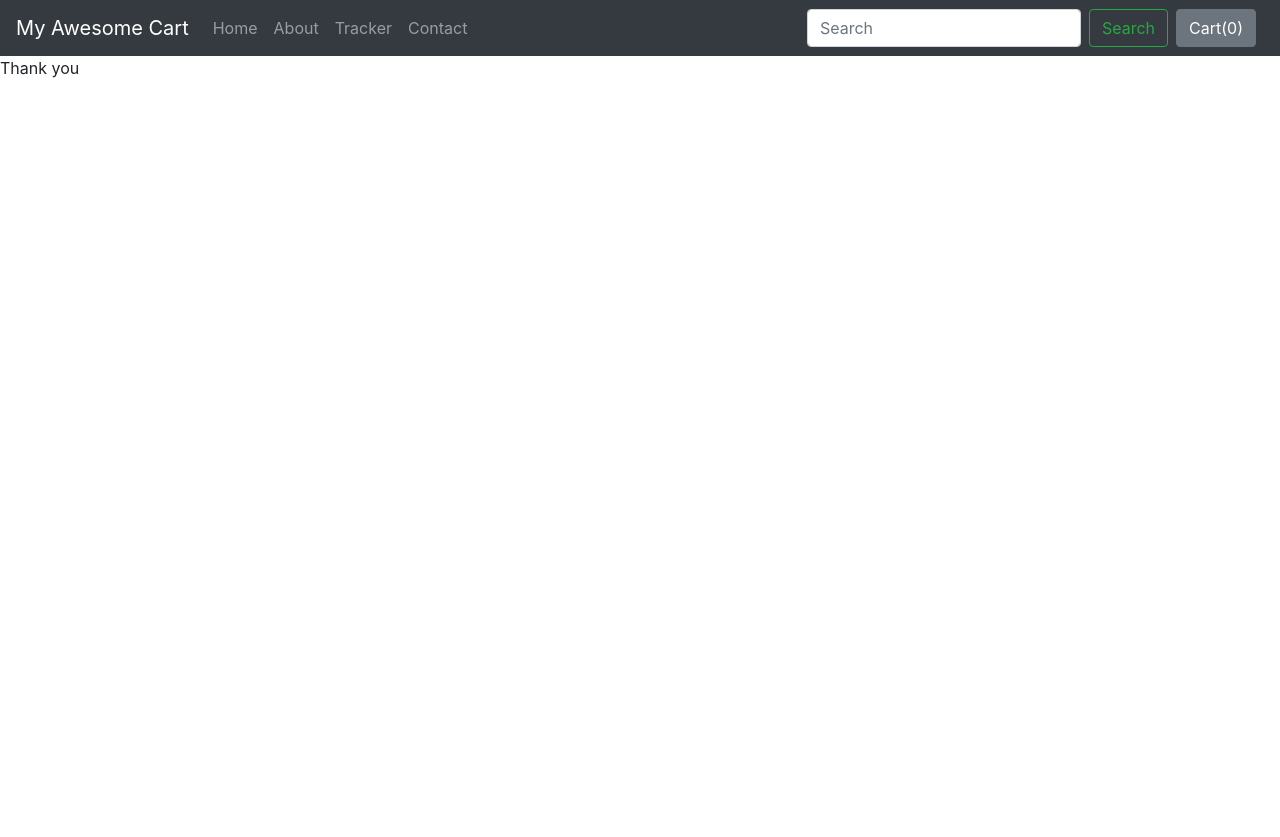
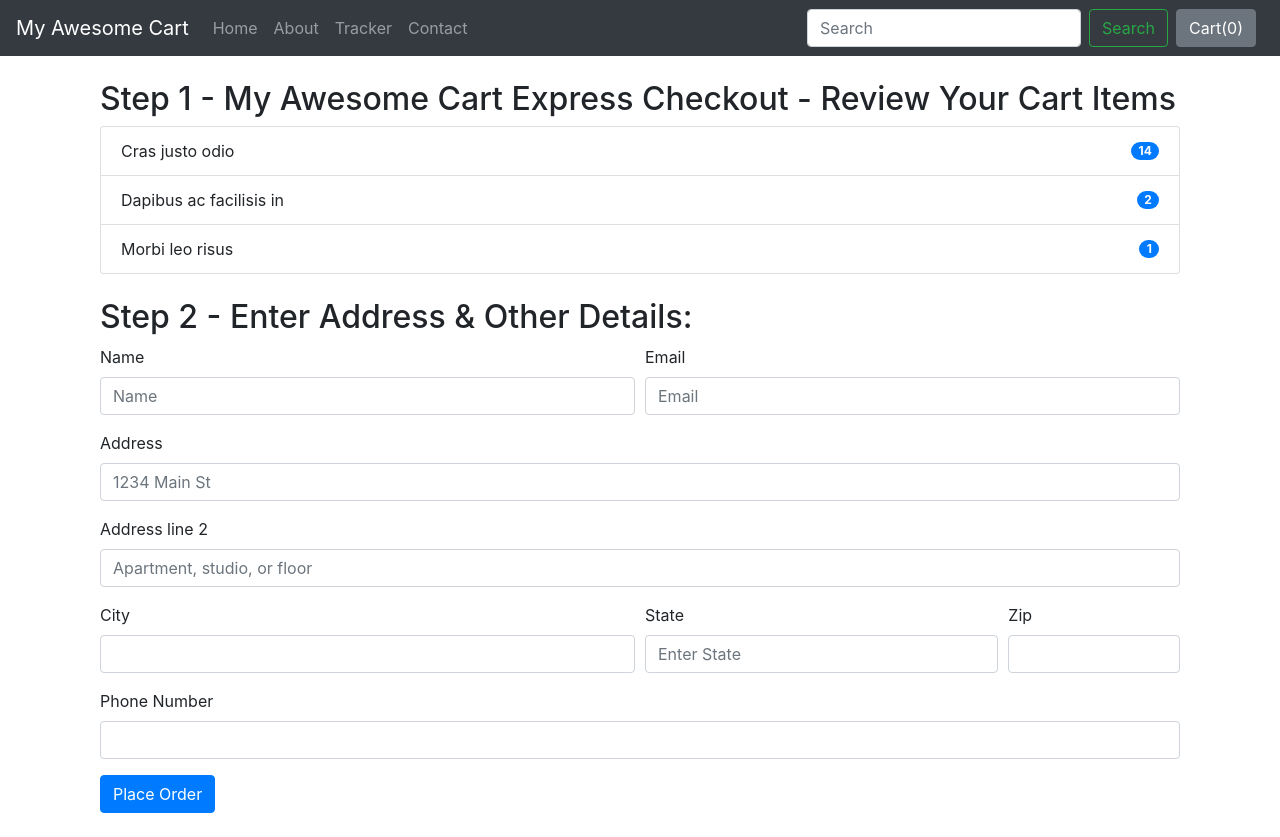
Before and after one commit to JalalAmeerzai/Django-Ecommerce-Website, a Django app: page /checkout/ in a window 1280 px wide. Before the commit the page ends 78 px from the top, so only its background shows below. Run offline with Django 3.2, Linux system fonts and the light colour scheme; some libraries are stand-ins or nearby versions.

Commit message:
Updated popover with many features such as checkout and clear cart

```diff
--- a/shopapp/templates/shopapp/basic.html
+++ b/shopapp/templates/shopapp/basic.html
@@ -41,7 +41,7 @@
       <input class="form-control mr-sm-2" type="search" placeholder="Search" aria-label="Search">
       <button class="btn btn-outline-success my-2 my-sm-0" type="submit">Search</button>
     </form>
-    <button type="button" class="btn btn-secondary mx-2" id="popcart" data-container="body" data-toggle="popover" data-placement="bottom" data-html="true" data-content="Vivamus
+    <button type="button" class="btn btn-secondary mx-2" id="popcart" data-container="body" data-toggle="popover" data-placement="bottom" data-html="true" data-timeout="2000" data-content="Vivamus
 sagittis lacus vel augue laoreet rutrum faucibus.">
       Cart(<span id="cart">0</span>)
     </button>
@@ -82,7 +82,7 @@ sagittis lacus vel augue laoreet rutrum faucibus.">
         }
 
         // If the add to cart button is clicked, add/increment the item
-        $('.cart').bind( "click", function(){
+        $('.divpr').on('click', 'button.cart', function(){
           var idstr = this.id.toString();
           if (cart[idstr] !=undefined){
             cart[idstr] = cart[idstr] + 1;
@@ -91,11 +91,46 @@ sagittis lacus vel augue laoreet rutrum faucibus.">
             cart[idstr] = 1;
           }
           updateCart(cart);
+          updatePopover(cart);
         });
 
         //Initializing popover for cart
         $('#popcart').popover();
-        document.getElementById("popcart").setAttribute('data-content', '<h5>Your Cart Items</h5>');
+        updatePopover(cart)
+        function updatePopover(cart)
+        {
+
+            var popStr = "";
+            popStr = popStr + "<h6> Cart for your items in my shopping cart </h6><div class='mx-2 my-2'>";
+            var i = 1;
+            for (var item in cart){
+                popStr = popStr + "<b>" + i + "</b>. ";
+                popStr = popStr + document.getElementById('name' + item).innerHTML.slice(0, 19) + "... Qty: " + cart[item] + '<br>';
+                i = i+1;
+            }
+            popStr = popStr + "</div>"
+            if(Object.keys(cart).length !== 0){
+              popStr = popStr + "</div> <a href='/checkout'><button class='btn btn-primary' id ='checkout'>Checkout</button></a> <button class='btn btn-primary' onclick='clearCart()' id ='clearCart'>Clear Cart</button>"
+            }
+
+            document.getElementById('popcart').setAttribute('data-content', popStr);
+
+        }
+
+
+        //Clear Cart
+        function clearCart() {
+            cart = JSON.parse(localStorage.getItem('cart'));
+            for (var item in cart) {
+                document.getElementById('div' + item).innerHTML = '<button id="' + item + '" class="btn btn-primary cart">Add To Cart</button>'
+            }
+            localStorage.clear();
+            cart = {};
+            updatePopover(cart);
+            updateCart(cart);
+            $('#popcart').popover("hide");
+        }
+
 
         //UpdateCart Function
         function updateCart(cart) {
@@ -114,12 +149,8 @@ sagittis lacus vel augue laoreet rutrum faucibus.">
               document.getElementById("cart").innerHTML = eval(Object.values(cart).join('+'))
             }
 
-
         }
         // If plus or minus button is clicked, change the cart as well as the display value
-
-
-
         $('.divpr').on("click", "button.minus", function() {
             a = this.id.slice(7, );
             cart['pr' + a] = cart['pr' + a] - 1;
@@ -129,18 +160,8 @@ sagittis lacus vel augue laoreet rutrum faucibus.">
               delete cart['pr' + a]
               document.getElementById('divpr' + a).innerHTML = "<button id='pr"+a+"' class='btn btn-primary cart'>Add to Cart</button>"
               //re-adding the cart click functionality
-              $('.cart').unbind();
-              $('.cart').bind( "click", function(){
-                var idstr = this.id.toString();
-                if (cart[idstr] !=undefined){
-                  cart[idstr] = cart[idstr] + 1;
-                }
-                else{
-                  cart[idstr] = 1;
-                }
-                updateCart(cart);
-              });
             }
+            updatePopover(cart);
             updateCart(cart);
         });
         $('.divpr').on("click", "button.plus", function() {
@@ -148,6 +169,7 @@ sagittis lacus vel augue laoreet rutrum faucibus.">
             cart['pr' + a] = cart['pr' + a] + 1;
             document.getElementById('valpr' + a).innerHTML = cart['pr' + a];
             updateCart(cart);
+            updatePopover(cart);
         });
       </script>
     {% endblock %}
--- a/shopapp/templates/shopapp/checkout.html
+++ b/shopapp/templates/shopapp/checkout.html
@@ -1,4 +1,70 @@
 {% extends 'shopapp/basic.html' %}
 
 {% block title%}Checkout - eCom{% endblock %}
-{% block body %}Thank you{% endblock %}
+
+
+{% block body %}
+<div class="container">
+    <div class="col my-4">
+        <h2>Step 1 - My Awesome Cart Express Checkout - Review Your Cart Items</h2>
+        <div id="items">
+            <ul class="list-group">
+                <li class="list-group-item d-flex justify-content-between align-items-center">
+                    Cras justo odio
+                    <span class="badge badge-primary badge-pill">14</span>
+                </li>
+                <li class="list-group-item d-flex justify-content-between align-items-center">
+                    Dapibus ac facilisis in
+                    <span class="badge badge-primary badge-pill">2</span>
+                </li>
+                <li class="list-group-item d-flex justify-content-between align-items-center">
+                    Morbi leo risus
+                    <span class="badge badge-primary badge-pill">1</span>
+                </li>
+            </ul>
+        </div>
+    </div>
+    <div class="col my-4">
+        <h2>Step 2 - Enter Address & Other Details:</h2>
+        <form>
+            <div class="form-row">
+                <div class="form-group col-md-6">
+                    <label for="inputname">Name</label>
+                    <input type="name" class="form-control" id="inputname" placeholder="Name">
+                </div>
+                <div class="form-group col-md-6">
+                    <label for="inputEmail4">Email</label>
+                    <input type="email" class="form-control" id="inputEmail4" placeholder="Email">
+                </div>
+            </div>
+            <div class="form-group">
+                <label for="inputAddress">Address</label>
+                <input type="text" class="form-control" id="inputAddress" placeholder="1234 Main St">
+            </div>
+            <div class="form-group">
+                <label for="inputAddress2">Address line 2</label>
+                <input type="text" class="form-control" id="inputAddress2" placeholder="Apartment, studio, or floor">
+            </div>
+            <div class="form-row">
+                <div class="form-group col-md-6">
+                    <label for="inputCity">City</label>
+                    <input type="text" class="form-control" id="inputCity">
+                </div>
+                <div class="form-group col-md-4">
+                    <label for="inputState">State</label>
+                    <input type="text" class="form-control" id="inputAddress2" placeholder="Enter State">
+                </div>
+                <div class="form-group col-md-2">
+                    <label for="inputZip">Zip</label>
+                    <input type="text" class="form-control" id="inputZip">
+                </div>
+            </div>
+            <div class="form-group">
+                    <label for="inputZip">Phone Number</label>
+                    <input type="tel" class="form-control" id="inputPhone">
+                </div>
+            <button type="submit" class="btn btn-primary">Place Order</button>
+        </form>
+    </div>
+</div>
+{% endblock %}
--- a/shopapp/templates/shopapp/index.html
+++ b/shopapp/templates/shopapp/index.html
@@ -68,7 +68,7 @@
               <div class="card align-items-center" style="width: 18rem;">
                 <img src='/media/{{productItem.image}}' class="card-img-top" alt="...">
                 <div class="card-body">
-                  <h5 class="card-title">{{productItem.product_name}}</h5>
+                  <h5 class="card-title" id="namepr{{productItem.id}}">{{productItem.product_name}}</h5>
                   <p class="card-text">{{productItem.desc|slice:"0:50"}}...</p>
                   <span id="divpr{{productItem.id}}" class="divpr">
                     <button id="pr{{productItem.id}}" class="btn btn-primary cart">Add To Cart</button>
--- a/shopapp/templates/shopapp/products.html
+++ b/shopapp/templates/shopapp/products.html
@@ -20,7 +20,7 @@
     </div>
 
     <div class="col-md-8">
-        <h5>{{product.product_name}}</h5>
+        <h5 id="namepr{product.id}">{{product.product_name}}</h5>
         <p><b>Rs.{{product.price}} </b></p>
         <p>{{product.desc}}</p>
 
```
